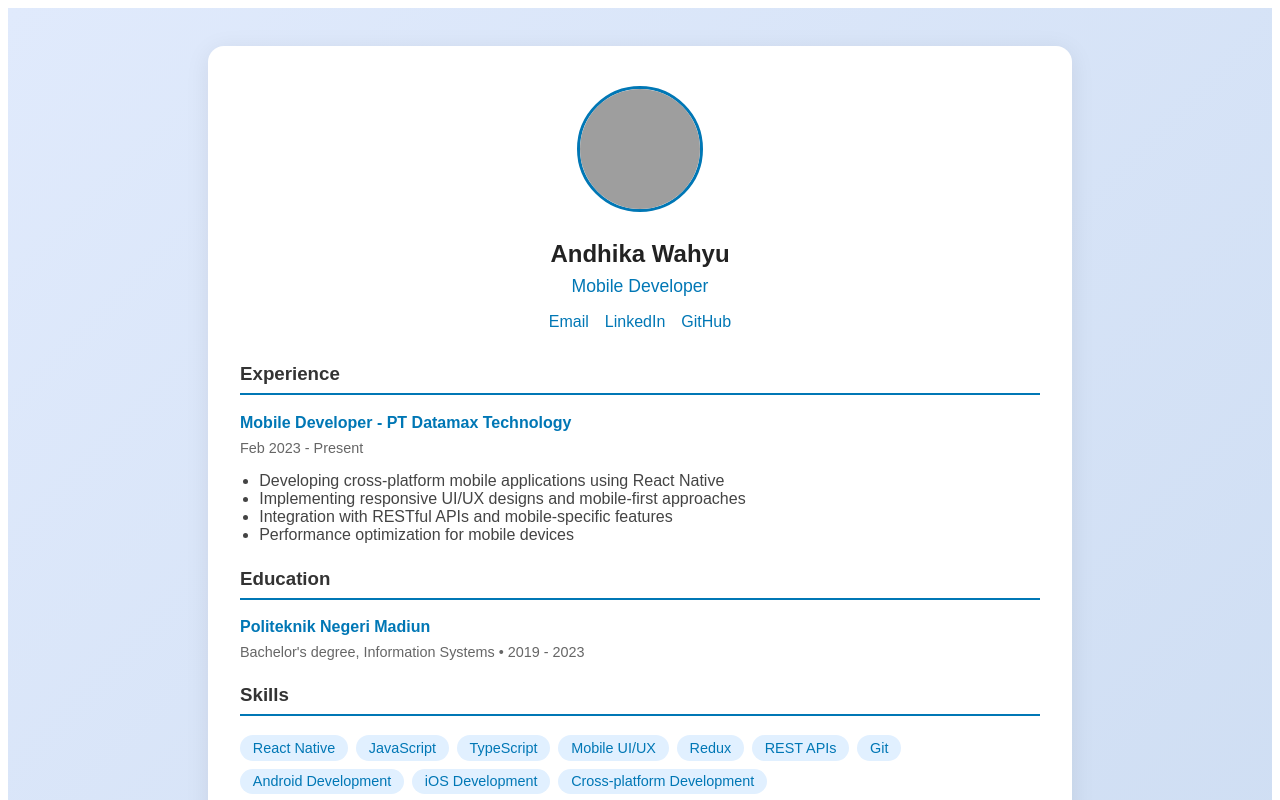
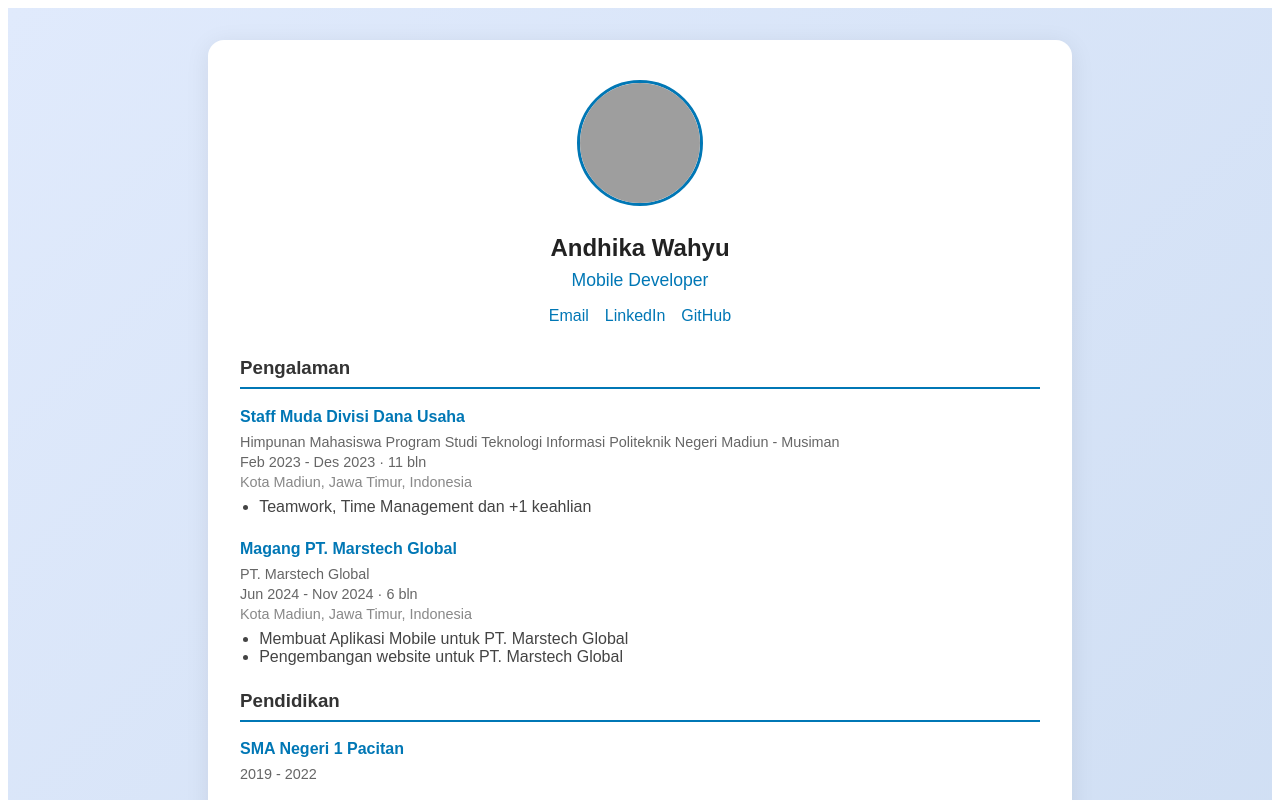
Before and after one commit to AndhikaaW/CurriculumVitaeAndhikaWahyu, a Next.js app: page / in a window 1280 px wide. Shown: the top 800 px of the page. Built offline with nearby package versions, Linux system fonts and the light colour scheme; grey boxes are pictures that could not be loaded.

Commit message:
[update] - frontend

```diff
--- a/app/page.tsx
+++ b/app/page.tsx
@@ -40,38 +40,60 @@ export default function Home() {
           </div>
         </div>
 
-         <div style={{ textAlign: "left" }}>
-          <h3 style={{ color: "#333", borderBottom: "2px solid #0077B5", paddingBottom: "0.5rem" }}>Experience</h3>
+        <div style={{ textAlign: "left" }}>
+          <h3 style={{ color: "#333", borderBottom: "2px solid #0077B5", paddingBottom: "0.5rem" }}>Pengalaman</h3>
           <div style={{ marginBottom: "1.5rem" }}>
-            <h4 style={{ color: "#0077B5", margin: "0.5rem 0" }}>Mobile Developer - PT Datamax Technology</h4>
-            <p style={{ color: "#666", margin: "0.25rem 0", fontSize: "0.9rem" }}>Feb 2023 - Present</p>
-            <ul style={{ color: "#444", paddingLeft: "1.2rem" }}>
-              <li>Developing cross-platform mobile applications using React Native</li>
-              <li>Implementing responsive UI/UX designs and mobile-first approaches</li>
-              <li>Integration with RESTful APIs and mobile-specific features</li>
-              <li>Performance optimization for mobile devices</li>
+            <h4 style={{ color: "#0077B5", margin: "0.5rem 0" }}>Staff Muda Divisi Dana Usaha</h4>
+            <p style={{ color: "#666", margin: "0.25rem 0", fontSize: "0.9rem" }}>
+              Himpunan Mahasiswa Program Studi Teknologi Informasi Politeknik Negeri Madiun - Musiman
+            </p>
+            <p style={{ color: "#666", margin: "0.25rem 0", fontSize: "0.9rem" }}>
+              Feb 2023 - Des 2023 · 11 bln
+            </p>
+            <p style={{ color: "#888", margin: "0.25rem 0", fontSize: "0.9rem" }}>
+              Kota Madiun, Jawa Timur, Indonesia
+            </p>
+            <ul style={{ color: "#444", paddingLeft: "1.2rem", marginTop: "0.5rem" }}>
+              <li>Teamwork, Time Management dan +1 keahlian</li>
+            </ul>
+          </div>
+          <div style={{ marginBottom: "1.5rem" }}>
+            <h4 style={{ color: "#0077B5", margin: "0.5rem 0" }}>Magang PT. Marstech Global</h4>
+            <p style={{ color: "#666", margin: "0.25rem 0", fontSize: "0.9rem" }}>
+              PT. Marstech Global
+            </p>
+            <p style={{ color: "#666", margin: "0.25rem 0", fontSize: "0.9rem" }}>
+              Jun 2024 - Nov 2024 · 6 bln
+            </p>
+            <p style={{ color: "#888", margin: "0.25rem 0", fontSize: "0.9rem" }}>
+              Kota Madiun, Jawa Timur, Indonesia
+            </p>
+            <ul style={{ color: "#444", paddingLeft: "1.2rem", marginTop: "0.5rem" }}>
+              <li>Membuat Aplikasi Mobile untuk PT. Marstech Global</li>
+              <li>Pengembangan website untuk PT. Marstech Global</li>
             </ul>
           </div>
 
-          <h3 style={{ color: "#333", borderBottom: "2px solid #0077B5", paddingBottom: "0.5rem" }}>Education</h3>
+          <h3 style={{ color: "#333", borderBottom: "2px solid #0077B5", paddingBottom: "0.5rem" }}>Pendidikan</h3>
+          <div style={{ marginBottom: "1.5rem" }}>
+            <h4 style={{ color: "#0077B5", margin: "0.5rem 0" }}>SMA Negeri 1 Pacitan</h4>
+            <p style={{ color: "#666", margin: "0.25rem 0", fontSize: "0.9rem" }}>2019 - 2022</p>
+          </div>
           <div style={{ marginBottom: "1.5rem" }}>
             <h4 style={{ color: "#0077B5", margin: "0.5rem 0" }}>Politeknik Negeri Madiun</h4>
-            <p style={{ color: "#666", margin: "0.25rem 0", fontSize: "0.9rem" }}>Bachelor's degree, Information Systems • 2019 - 2023</p>
+            <p style={{ color: "#666", margin: "0.25rem 0", fontSize: "0.9rem" }}>Ahli Madya, Teknologi Informasi • 2022 - 2025</p>
           </div>
 
-          <h3 style={{ color: "#333", borderBottom: "2px solid #0077B5", paddingBottom: "0.5rem" }}>Skills</h3>
+          <h3 style={{ color: "#333", borderBottom: "2px solid #0077B5", paddingBottom: "0.5rem" }}>Keahlian</h3>
           <div style={{ display: "flex", flexWrap: "wrap", gap: "0.5rem", marginTop: "0.5rem" }}>
             {[
               "React Native",
               "JavaScript",
               "TypeScript",
               "Mobile UI/UX",
-              "Redux",
               "REST APIs",
               "Git",
               "Android Development",
-              "iOS Development",
-              "Cross-platform Development"
             ].map((skill) => (
               <span key={skill} style={{
                 background: "#e1f0ff",
```
